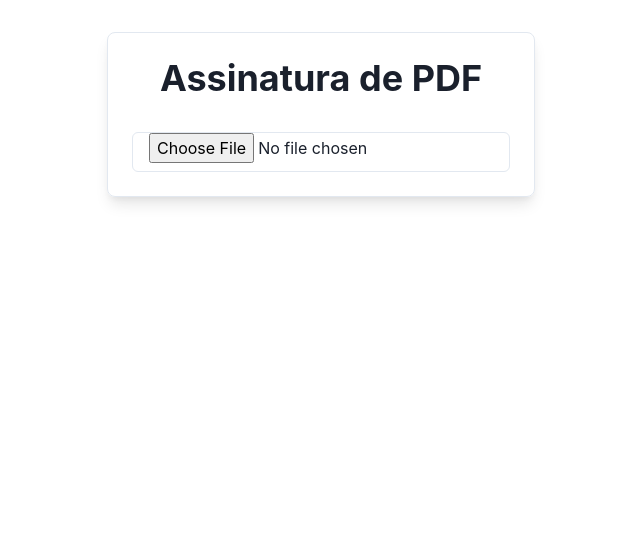
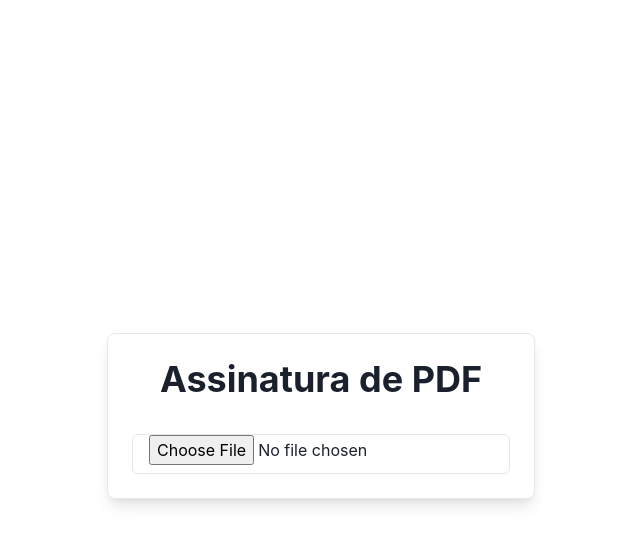
Before and after one commit to NandoGoulartt/signpdf, a React (Create React App) app: page / in a window 1280 px wide. Shown: the top 544 px of the page, without its empty margins (319-959 px from the left). Built offline with nearby package versions, Linux system fonts and the light colour scheme.

Commit message:
feat(): pdf vizualization

```diff
--- a/src/App.tsx
+++ b/src/App.tsx
@@ -74,6 +74,12 @@ const PDFSigningPage = () => {
   };
 
   return (
+    <Box
+      minHeight="100vh"
+      display="flex"
+      justifyContent="center"
+      alignItems="center"
+    >
       <Container maxW="container.xl" width="90%">
         <Center mt="8">
           <Box p="6" borderWidth="1px" borderRadius="lg" boxShadow="lg">
@@ -82,23 +88,13 @@ const PDFSigningPage = () => {
               <Input type="file" onChange={handlePDFUpload} />
               {pdfUrl && (
                 <VStack spacing="4">
-                <iframe
+                  <embed
                     src={pdfUrl}
-                  title="PDF Viewer"
+                    type="application/pdf"
                     width="100%"
-                  height="500px"
+                    height="100%"
                   />
-                <Box borderWidth="1px" borderRadius="lg">
-                  <SignatureCanvas
-                    ref={signatureCanvasRef}
-                    canvasProps={{
-                      width: 300,
-                      height: 150,
-                      className: "signature-canvas",
-                    }}
-                  />
-                </Box>
-                <NumberInput
+                  {/* <NumberInput
                     value={signatureX}
                     onChange={(value) => setSignatureX(parseInt(value))}
                   >
@@ -109,7 +105,17 @@ const PDFSigningPage = () => {
                     onChange={(value) => setSignatureY(parseInt(value))}
                   >
                     <NumberInputField placeholder="Posição Y" />
-                </NumberInput>
+                  </NumberInput> */}
+                  <Box borderWidth="1px" borderRadius="lg">
+                    <SignatureCanvas
+                      ref={signatureCanvasRef}
+                      canvasProps={{
+                        width: 600,
+                        height: 300,
+                        className: "signature-canvas",
+                      }}
+                    />
+                  </Box>
                   <Button colorScheme="teal" onClick={handleSignPDF}>
                     Assinar PDF
                   </Button>
@@ -122,6 +128,7 @@ const PDFSigningPage = () => {
           </Box>
         </Center>
       </Container>
+    </Box>
   );
 };
 
```
Lines whose indentation alone changed are shown as unchanged.
